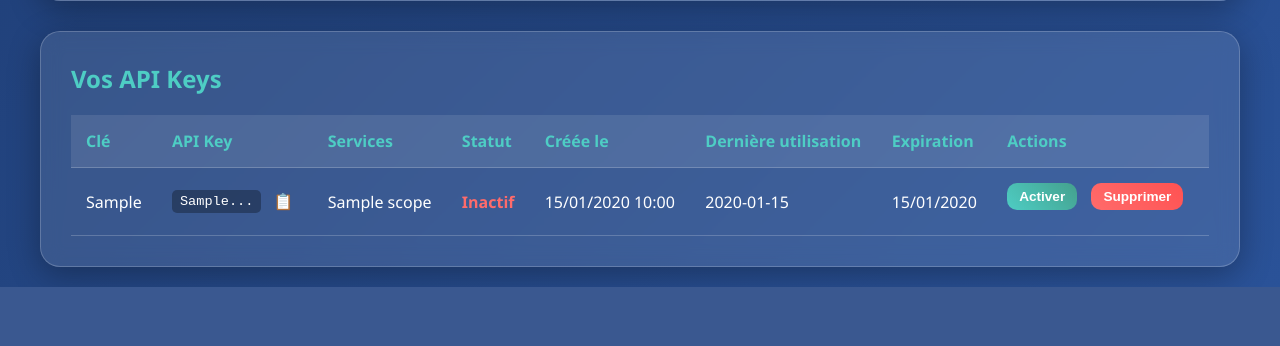
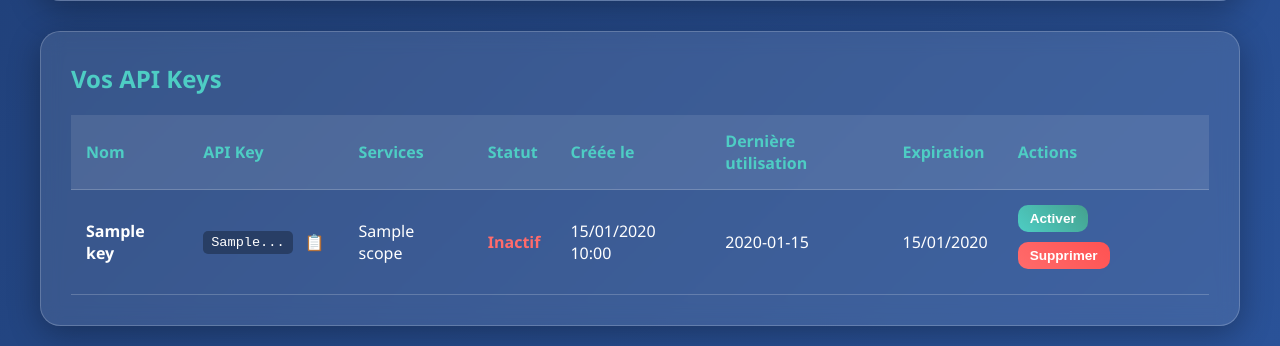
Before and after one commit to FCare/voight-kampff, a FastAPI app: template templates/dashboard.html in a window 1280 px wide. Shown: the part 535-881 px from the top of the page. Before the commit the page ends 822 px from the top, so only its background shows below. Run offline with FastAPI, Linux system fonts and the light colour scheme; the template is opened without the code that fills it: most values are stand-ins (such as "Sample title", 1, 10 or a date in 2020).

Commit message:
Show key name

```diff
--- a/templates/dashboard.html
+++ b/templates/dashboard.html
@@ -437,7 +437,7 @@
                 <table class="api-keys-table">
                     <thead>
                         <tr>
-                            <th>Clé</th>
+                            <th>Nom</th>
                             <th>API Key</th>
                             <th>Services</th>
                             <th>Statut</th>
@@ -450,7 +450,7 @@
                     <tbody>
                         {% for key in api_keys %}
                         <tr>
-                            <td>{{ key.api_key[:9] }}</td>
+                            <td><strong>{{ key.key_name }}</strong></td>
                             <td>
                                 <div class="api-key-container">
                                     <div class="api-key-value" title="{{ key.api_key }}">
```
